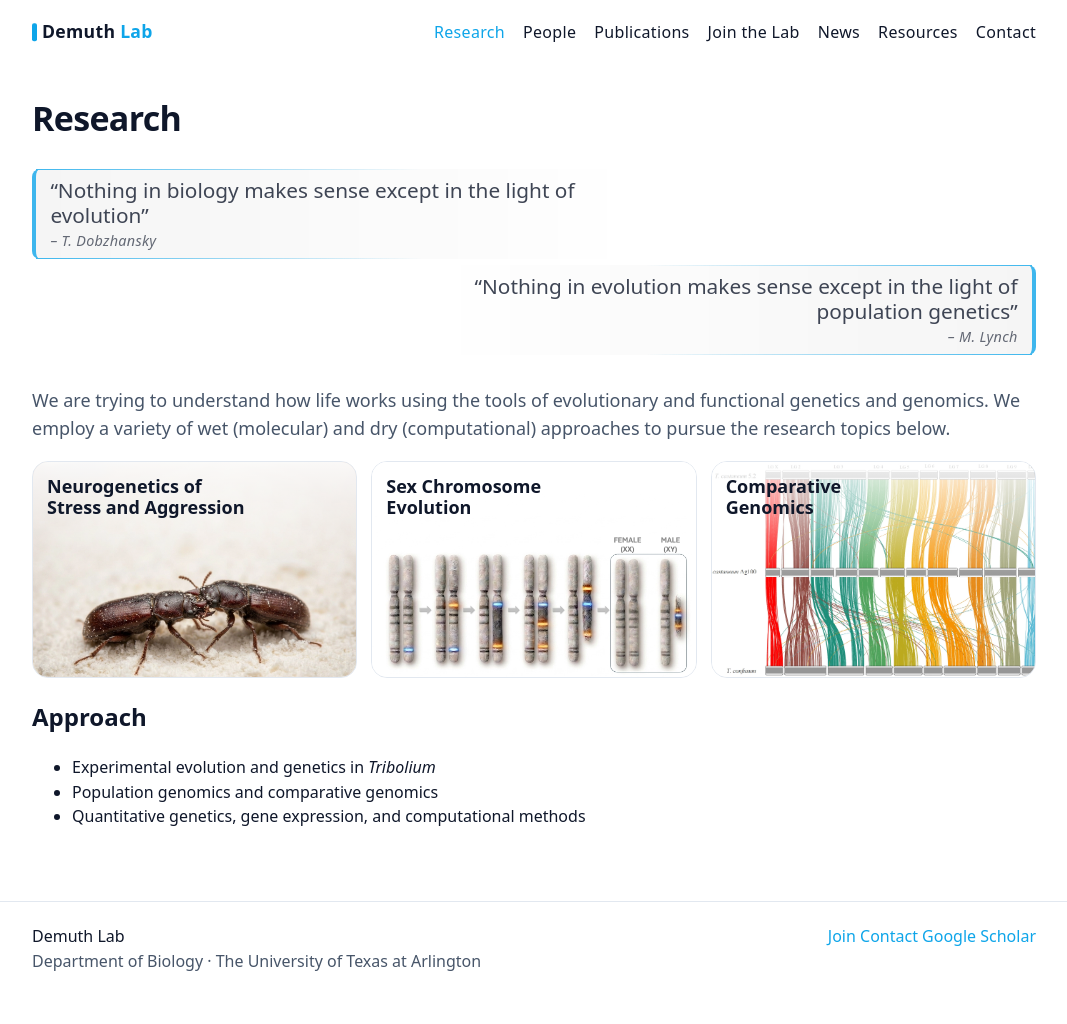
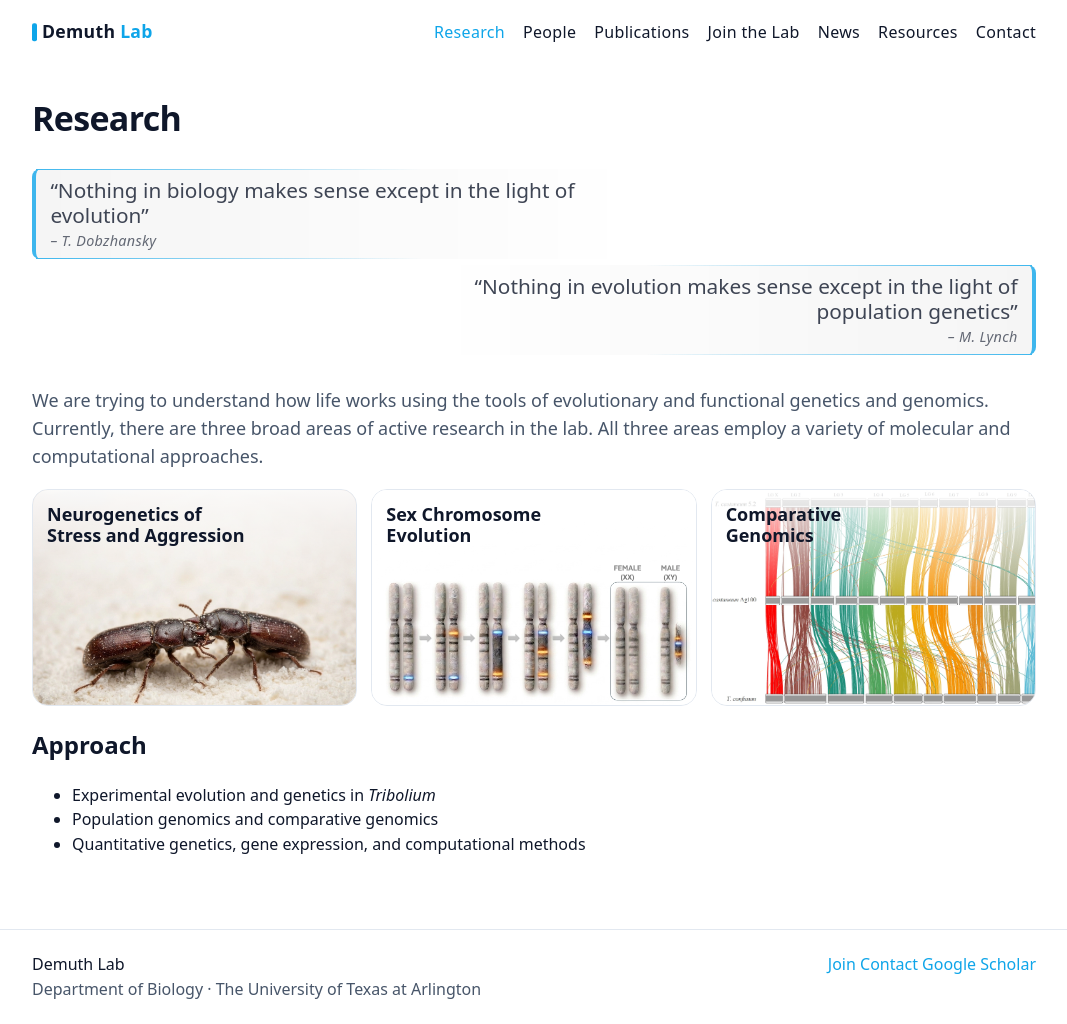
Before and after one commit to demuth-lab/demuth-lab.github.io, a Jekyll site: the page built from research/index.md, in a window 1280 px wide and 1024 px high. Shown: the whole window, without its empty margins (106-1173 px from the left). Built offline with Jekyll 4.4.1, drawn with Linux system fonts in a browser that asks for light colours.

Commit message:
Update index.md

```diff
--- a/research/index.md
+++ b/research/index.md
@@ -15,7 +15,7 @@ title: "Research"
 
 </div>
 
-<p class="lede">We are trying to understand how life works using the tools of evolutionary and functional genetics and genomics.  We employ a variety of wet (molecular) and dry (computational) approaches to pursue the research topics below.
+<p class="lede">We are trying to understand how life works using the tools of evolutionary and functional genetics and genomics.  Currently, there are three broad areas of active research in the lab.  All three areas employ a variety of molecular and computational approaches.
 </p>
 
 <div class="cards">
```
